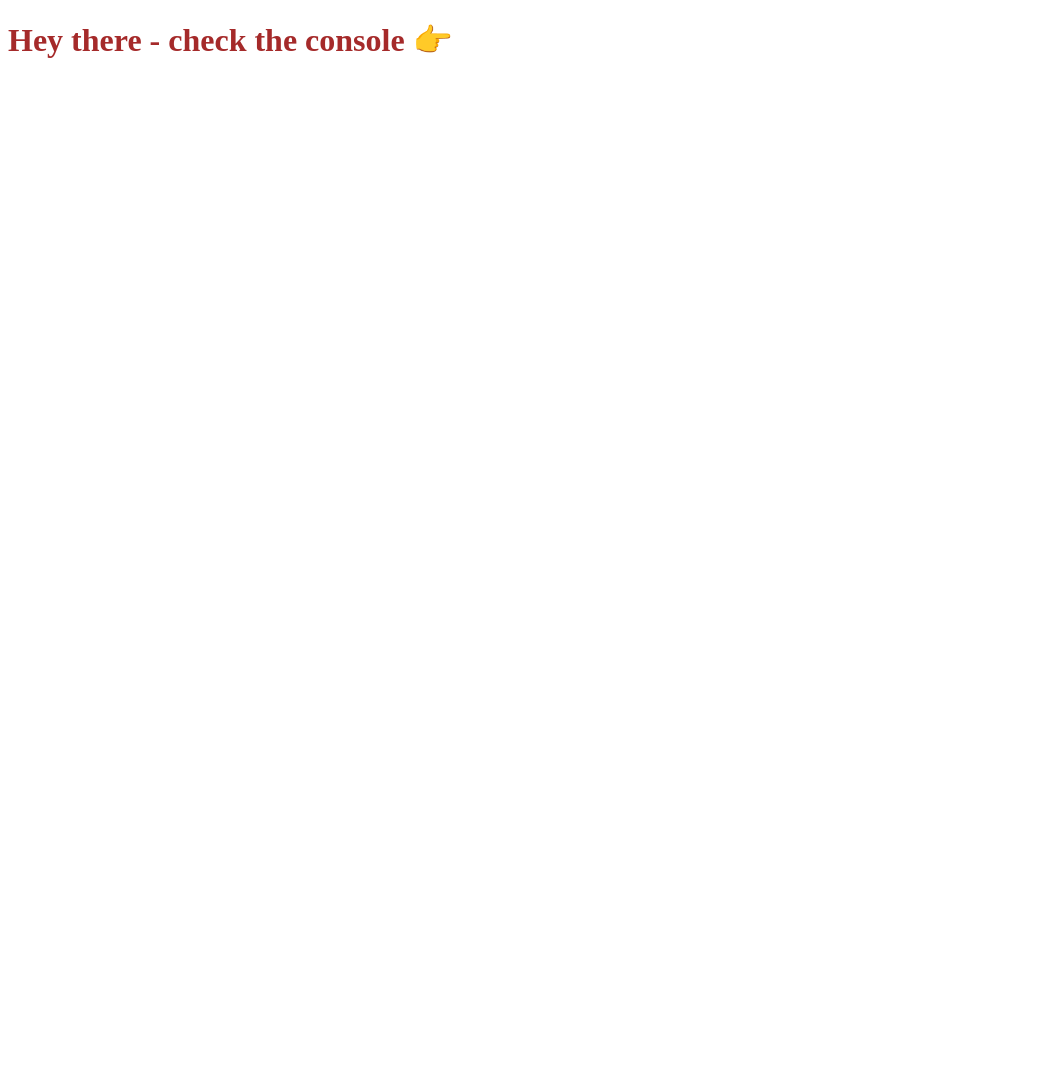
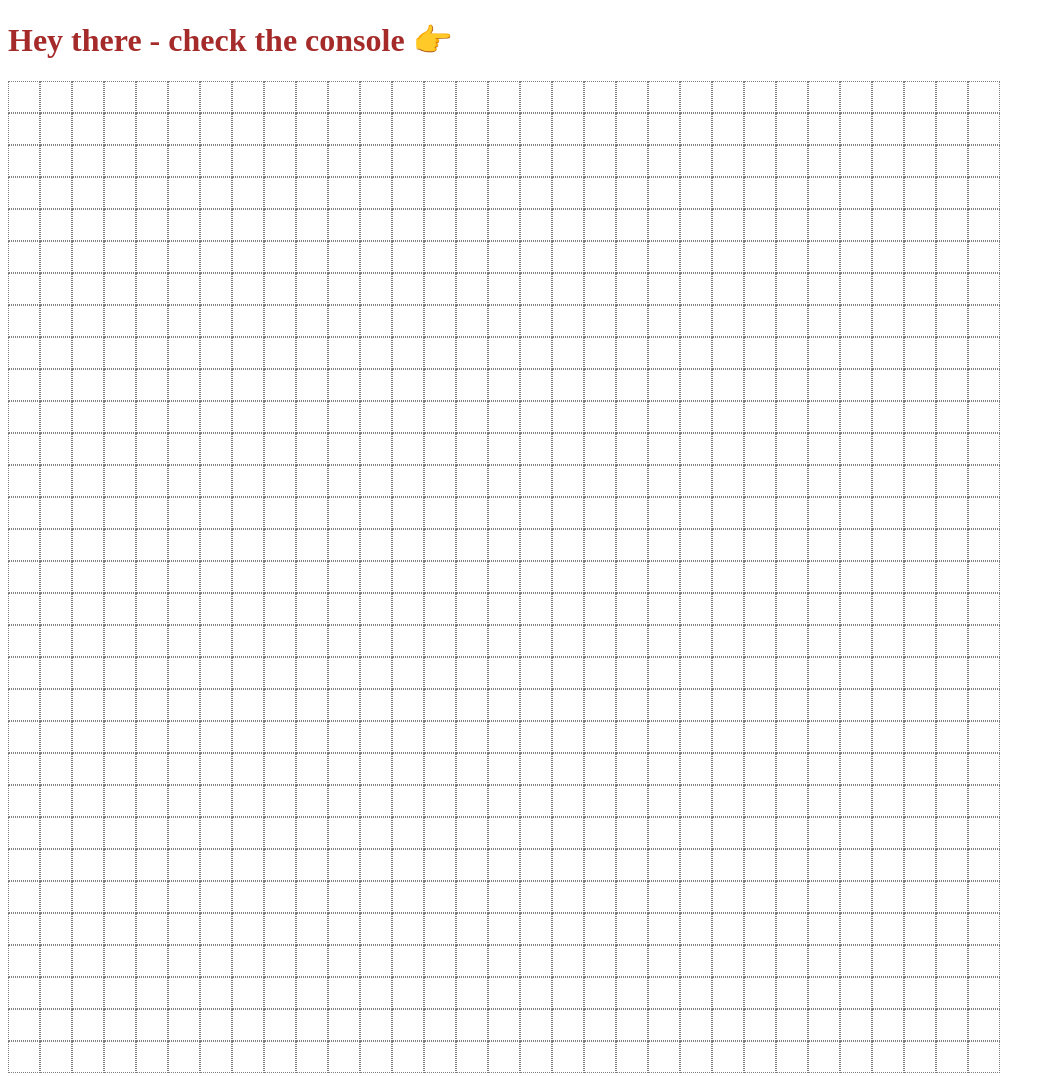
Before and after one commit to andy8radshaw/pixel-folk, a website: page index.html in a window 1280 px wide. Shown: the whole page, without its empty margins (0-1055 px from the left). Before the commit the page ends 800 px from the top, so only its background shows below. Drawn offline with Linux system fonts and the light colour scheme.

Commit message:
added basic grid

```diff
--- a/index.html
+++ b/index.html
@@ -10,5 +10,9 @@
 </head>
 <body>
   <h1>Hey there - check the console 👉</h1>
+
+  <section class="grid-wrapper">
+    <div class="pixel-grid"></div>
+  </section>
 </body>
 </html>
--- a/scripts/app.js
+++ b/scripts/app.js
@@ -1,5 +1,27 @@
 function init() {
   console.log('Hello there!')
+
+  // DOM Elements
+
+  const pixelGrid = document.querySelector('.pixel-grid')
+
+
+  // grid variables
+  const width = 31
+  const cellCount = width * width
+
+
+  // creating the grid
+
+  function createPixelGrid() {
+    for (let i = 0; i < cellCount; i++) {
+      const cell = document.createElement('div')
+      cell.textContent = i
+      pixelGrid.appendChild(cell)
+      cell.classList.add('whole-grid')
+    }
+  }
+  createPixelGrid()
 }
 
 window.addEventListener('DOMContentLoaded', init)
--- a/styles/main.scss
+++ b/styles/main.scss
@@ -1,3 +1,22 @@
 h1 {
   color: brown;
 }
+
+.grid-wrapper {
+  display: flex;
+  justify-content: space-around;
+  align-items: center;
+  width: 993px;
+  .pixel-grid {
+    cursor: pointer;
+    display: flex;
+    align-items: center;
+    flex-wrap: wrap;
+    div {
+      width: 30px;
+      height: 30px;
+      border: 1px dotted grey;
+      color: transparent;
+    }
+  }
+}
```
Also changed, not shown: styles/main.css, 1 other file.
